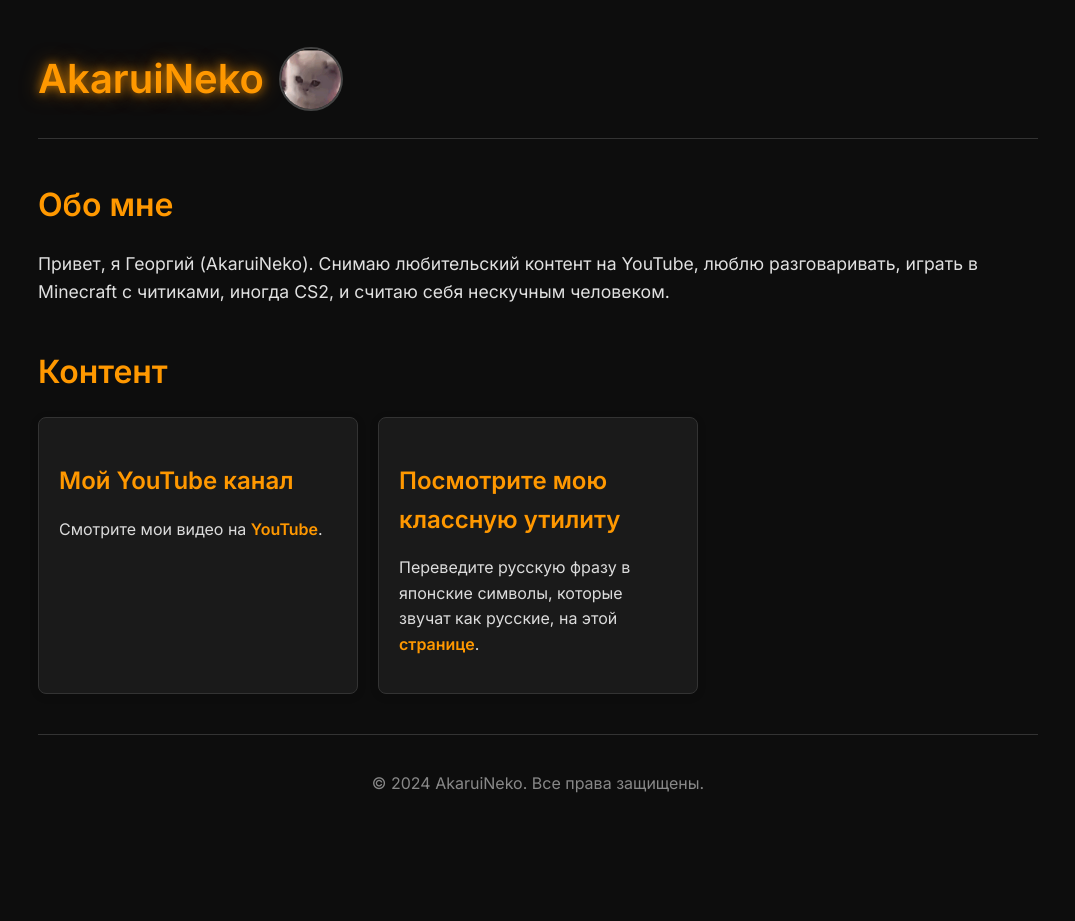
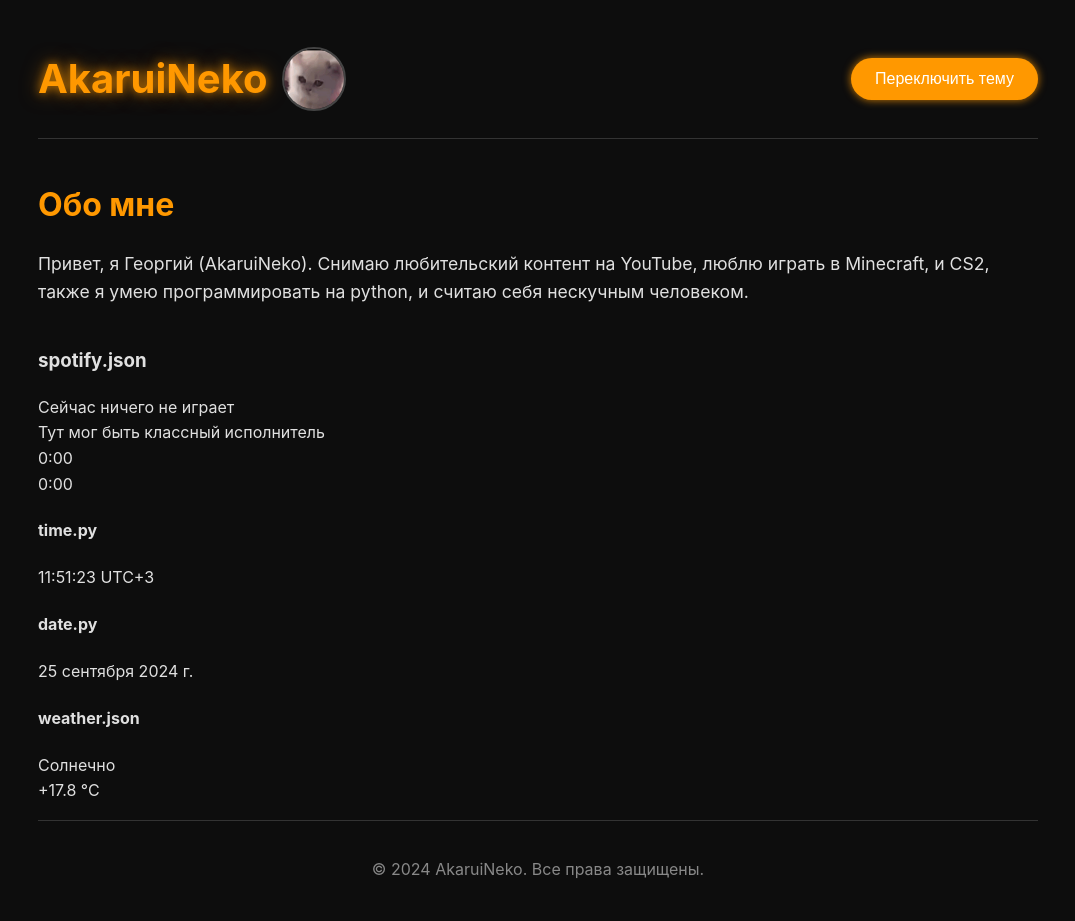
Before and after one commit to BrightCat14/BrightCat14.github.io, a plain HTML site: page index.html in a window 1280 px wide. Shown: the whole page, without its empty margins (102-1177 px from the left). Before the commit the page ends 853 px from the top, so only its background shows below. Drawn offline with Linux system fonts and the light colour scheme.

Commit message:
Update index.html

```diff
--- a/index.html
+++ b/index.html
@@ -5,7 +5,6 @@
     <meta name="viewport" content="width=device-width, initial-scale=1.0">
     <title>AkaruiNeko - Личный сайт</title>
     <link rel="stylesheet" href="styles.css">
-    <link href="https://fonts.googleapis.com/css2?family=Inter:wght@400;600&display=swap" rel="stylesheet">
 </head>
 <body>
     <div class="container">
@@ -14,26 +13,48 @@
                 <h1 id="nickname">AkaruiNeko</h1>
                 <img src="logo.jpg" alt="AkaruiNeko" class="avatar">
             </div>
+            <button id="theme-toggle" class="theme-toggle">Переключить тему</button>
         </header>
+
         <main>
             <section class="about">
                 <h2>Обо мне</h2>
-                <p>Привет, я Георгий (AkaruiNeko). Снимаю любительский контент на YouTube, люблю разговаривать, играть в Minecraft с читиками, иногда CS2, и считаю себя нескучным человеком.</p>
+                <p>Привет, я Георгий (AkaruiNeko). Снимаю любительский контент на YouTube, люблю играть в Minecraft, и CS2, также я умею программировать на python, и считаю себя нескучным человеком.</p>
             </section>
-            <section class="content">
-                <h2>Контент</h2>
-                <div class="cards">
-                    <div class="card">
-                        <h3>Мой YouTube канал</h3>
-                        <p>Смотрите мои видео на <a href="https://www.youtube.com/@AkaruiNeko" target="_blank">YouTube</a>.</p>
+
+            <section class="spotify-weather">
+                <!-- Spotify Embed -->
+                <div class="spotify-card">
+                    <h3>spotify.json</h3>
+                    <div class="spotify-info">
+                        <div class="spotify-playing">Сейчас ничего не играет</div>
+                        <div class="spotify-artist">Тут мог быть классный исполнитель</div>
+                        <div class="spotify-time">
+                            <span>0:00</span>
+                            <div class="progress-bar"></div>
+                            <span>0:00</span>
+                        </div>
                     </div>
-                    <div class="card">
-                        <h3>Посмотрите мою классную утилиту</h3>
-                        <p>Переведите русскую фразу в японские символы, которые звучат как русские, на этой <a href="https://brightcat14.github.io/translitjapanese/" target="_blank">странице</a>.</p>
+                </div>
+
+                <!-- Time, Date, Weather -->
+                <div class="info-cards">
+                    <div class="info-card">
+                        <h4>time.py</h4>
+                        <p id="time">11:51:23 UTC+3</p>
+                    </div>
+                    <div class="info-card">
+                        <h4>date.py</h4>
+                        <p id="date">25 сентября 2024 г.</p>
+                    </div>
+                    <div class="info-card">
+                        <h4>weather.json</h4>
+                        <p id="weather">Солнечно<br>+17.8 °C</p>
                     </div>
                 </div>
             </section>
         </main>
+
         <footer>
             <p>&copy; 2024 AkaruiNeko. Все права защищены.</p>
         </footer>
```
